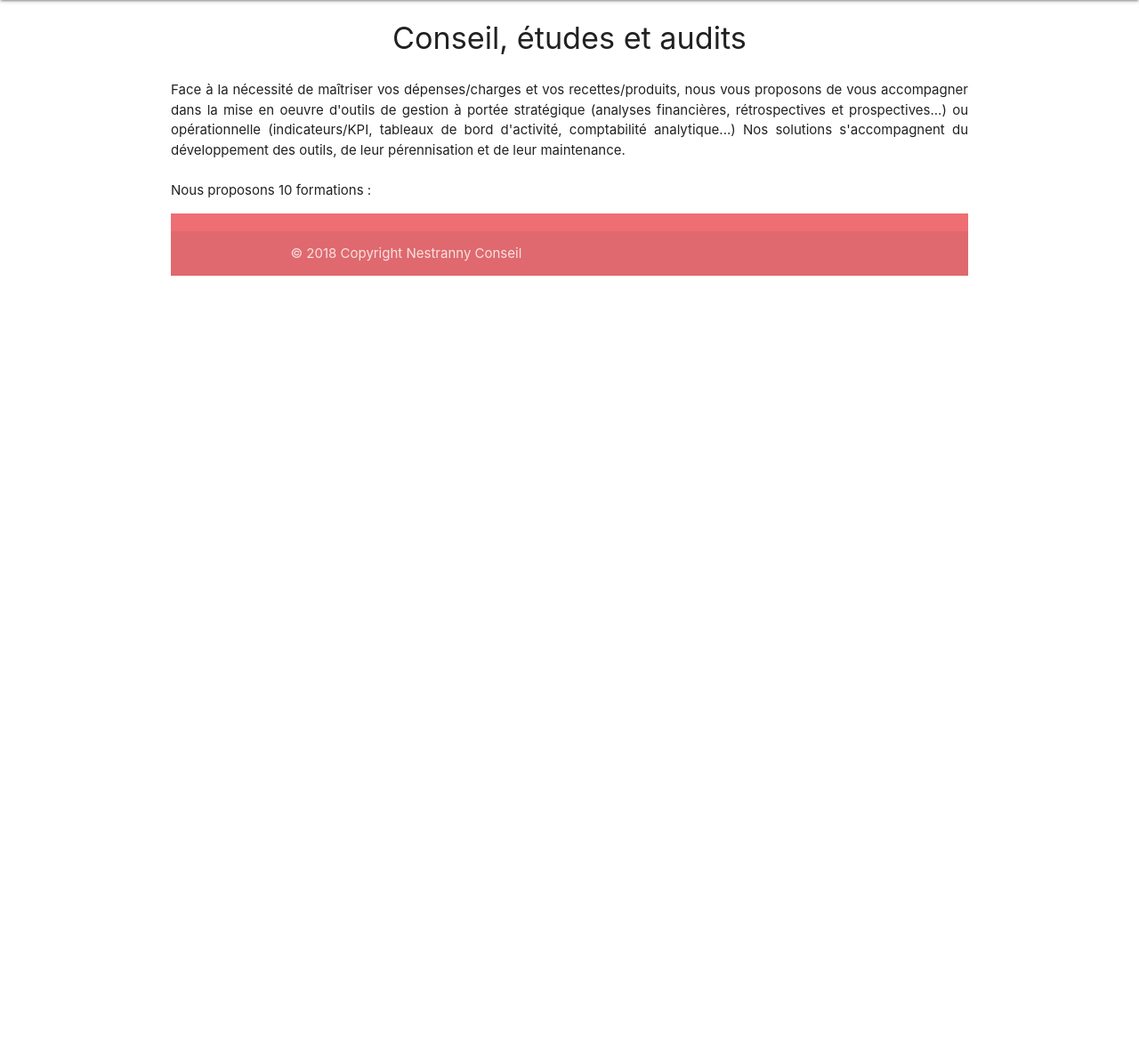
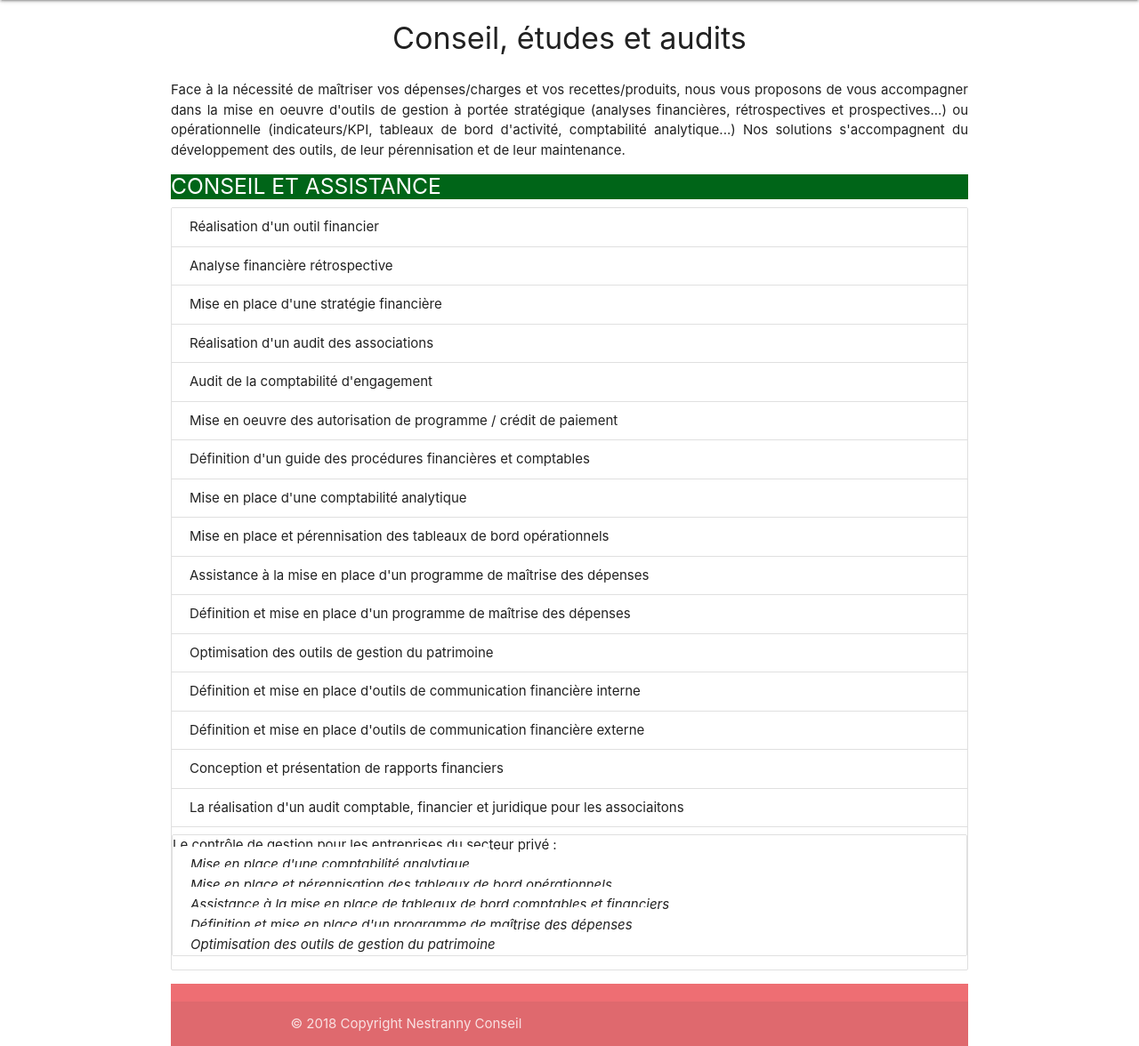
Before and after one commit to Hugox7/NestrannyConseil, a PHP site: page /audit_et_conseil.html in a window 1280 px wide. Shown: the part 64-1240 px from the top of the page at 89% size. Before the commit the page ends 374 px from the top, so only its background shows below. Run offline with PHP 8.4, Linux system fonts and the light colour scheme.

Commit message:
modif audit

```diff
--- a/audit_et_conseil.html
+++ b/audit_et_conseil.html
@@ -23,8 +23,8 @@
         <!-- NAVBAR PART -->
 
         <!-- Dropdown Structure -->
-        <ul id="dropdown1" class="dropdown-content"><li><a href="audit et conseil.html">Conseil, études et audits</a></li>
-            <li><a href="audit et conseil.html">Conseil, études et audits</a></li>
+        <ul id="dropdown1" class="dropdown-content"><li><a href="audit_et_conseil.html">Conseil, études et audits</a></li>
+            <li><a href="audit_et_conseil.html">Conseil, études et audits</a></li>
             <li><a href="#">Conseil et audit</a></li>
         </ul>
 
@@ -52,74 +52,65 @@
 
         <!-- SECTION -->
 
-        <div class='public container'>
+        <div class='audit container'>
 
-            <div class='public-title'>
+            <div class='audit-title'>
                 <h4>Conseil, études et audits</h4>
             </div>
 
-            <div class='public-text'>
-                <p style='text-align: justify'>Face à la nécessité de maîtriser vos dépenses/charges et vos recettes/produits, nous vous proposons de vous accompagner dans la mise en oeuvre d'outils de gestion à portée stratégique (analyses financières, rétrospectives et prospectives...) ou opérationnelle (indicateurs/KPI, tableaux de bord d'activité, comptabilité analytique...) Nos solutions s'accompagnent du développement des outils, de leur pérennisation et de leur maintenance.<br/><br/>Nous proposons 10 formations : </p>
+            <div class='audit-text'>
+                <p style='text-align: justify'>Face à la nécessité de maîtriser vos dépenses/charges et vos recettes/produits, nous vous proposons de vous accompagner dans la mise en oeuvre d'outils de gestion à portée stratégique (analyses financières, rétrospectives et prospectives...) ou opérationnelle (indicateurs/KPI, tableaux de bord d'activité, comptabilité analytique...) Nos solutions s'accompagnent du développement des outils, de leur pérennisation et de leur maintenance.</p>
             </div>
 
 
         <!-- 1 - Conseil et assistance -->
 
-        <div id="modal1" class="modal">
-            <div class="modal-content">
-                <img src='img/logo.jpeg' class='modal-img'>
-                <h5 class='modal-title'>CONSEIL ET ASSISTANCE</h5>
-                <div class='modal-text'>
-                    <ul>
-                        <li>Réalisation d'un outil financier</li>
+        <h5 class='list-title'>CONSEIL ET ASSISTANCE</h5>
 
-                        <li>Analyse financière rétrospective</li>
+        <div>
+        <ul class='collection'>
+            <li class='collection-item'>Réalisation d'un outil financier</li>
 
-                        <li>Mise en place d'une stratégie financière</li>
+            <li class='collection-item'>Analyse financière rétrospective</li>
 
-                        <li>Réalisation d'un audit des associations</li>
+            <li class='collection-item'>Mise en place d'une stratégie financière</li>
 
-                        <li>Audit de la comptabilité d'engagement</li>
+            <li class='collection-item'>Réalisation d'un audit des associations</li>
 
-                        <li>Mise en oeuvre des autorisation de programme / crédit de paiement</li>
+            <li class='collection-item'>Audit de la comptabilité d'engagement</li>
 
-                        <li>Définition d'un guide des procédures financières et comptables</li>
+            <li class='collection-item'>Mise en oeuvre des autorisation de programme / crédit de paiement</li>
 
-                        <li>Mise en place d'une comptabilité analytique</li>
+            <li class='collection-item'>Définition d'un guide des procédures financières et comptables</li>
 
-                        <li>Mise en place et pérennisation des tableaux de bord opérationnels</li>
+            <li class='collection-item'>Mise en place d'une comptabilité analytique</li>
 
-                        <li>Assistance à la mise en place d'un programme de maîtrise des dépenses</li>
+            <li class='collection-item'>Mise en place et pérennisation des tableaux de bord opérationnels</li>
 
-                        <li>Définition et mise en place d'un programme de maîtrise des dépenses</li>
+            <li class='collection-item'>Assistance à la mise en place d'un programme de maîtrise des dépenses</li>
 
-                        <li>Optimisation des outils de gestion du patrimoine</li>
+            <li class='collection-item'>Définition et mise en place d'un programme de maîtrise des dépenses</li>
 
-                        <li>Définition et mise en place d'outils de communication financière interne</li>
+            <li class='collection-item'>Optimisation des outils de gestion du patrimoine</li>
 
-                        <li>Définition et mise en place d'outils de communication financière externe</li>
+            <li class='collection-item'>Définition et mise en place d'outils de communication financière interne</li>
 
-                        <li>Conception et présentation de rapports financiers</li>
+            <li class='collection-item'>Définition et mise en place d'outils de communication financière externe</li>
 
-                        <li>La réalisation d'un audit comptable, financier et juridique pour les associaitons</li>
+            <li class='collection-item'>Conception et présentation de rapports financiers</li>
 
-                        <li>Le contrôle de gestion pour les entreprises du secteur privé :
-                            <li><span class='italic'>Mise en place d'une comptabilité analytique</span></li>
-                            <li><span class='italic'>Mise en place et pérennisation des tableaux de bord opérationnels</span></li>
-                            <li><span class='italic'>Assistance à la mise en place de tableaux de bord comptables et financiers</span></li>
-                            <li><span class='italic'>Définition et mise en place d'un programme de maîtrise des dépenses</span></li>
-                            <li><span class='italic'>Optimisation des outils de gestion du patrimoine</span></li>
-                        </li>
-                    </ul>
-                </div>
-                <div class="button-devis">
-                    <a class="waves-effect waves-light btn">Demander un devis</a>
-                </div>
-            </div>
-            <div class="modal-footer">
-            <a href="#!" class="modal-close waves-effect waves-green btn-flat">Fermer</a>
-            </div>
+            <li class='collection-item'>La réalisation d'un audit comptable, financier et juridique pour les associaitons</li>
+
+            <ul class='collection'>Le contrôle de gestion pour les entreprises du secteur privé :
+                <li><span class='italic collection-item'>Mise en place d'une comptabilité analytique</span></li>
+                <li><span class='italic collection-item'>Mise en place et pérennisation des tableaux de bord opérationnels</span></li>
+                <li><span class='italic collection-item'>Assistance à la mise en place de tableaux de bord comptables et financiers</span></li>
+                <li><span class='italic collection-item'>Définition et mise en place d'un programme de maîtrise des dépenses</span></li>
+                <li><span class='italic collection-item'>Optimisation des outils de gestion du patrimoine</span></li>
+            </ul>
+        </ul>
         </div>
+
 
 
         <!-- FOOTER -->
--- a/css/audit.css
+++ b/css/audit.css
@@ -2,40 +2,6 @@ body {
     margin-top: 65px;
 }
 
-
-.public-title {
-    display: flex;
-    justify-content: center;
-}
-
-.public-text {
-    display: flex;
-    justify-content: center;
-}
-
-.collection-item {
-    display: flex;
-    justify-content: space-between;
-    flex-direction: row;
-}
-
-.mission-name {
-    font-weight: bold;
-}
-
-.modal-title {
-    color: #006518;
-}
-
-.modal-img {
-    height:45px;
-}
-
-.modal-subtitle {
-    background-color: #006518;
-    width: auto;
-    color: white;
-}
 
 .modal-text-bold {
     font-weight: bold;
@@ -53,3 +19,15 @@ body {
 .modal-text {
     text-align: justify;
 }
+
+.list-title {
+    background-color: #006518;
+    width: auto;
+    color: white;
+}
+
+.audit-title {
+    display: flex;
+    justify-content: center;
+
+}
```
